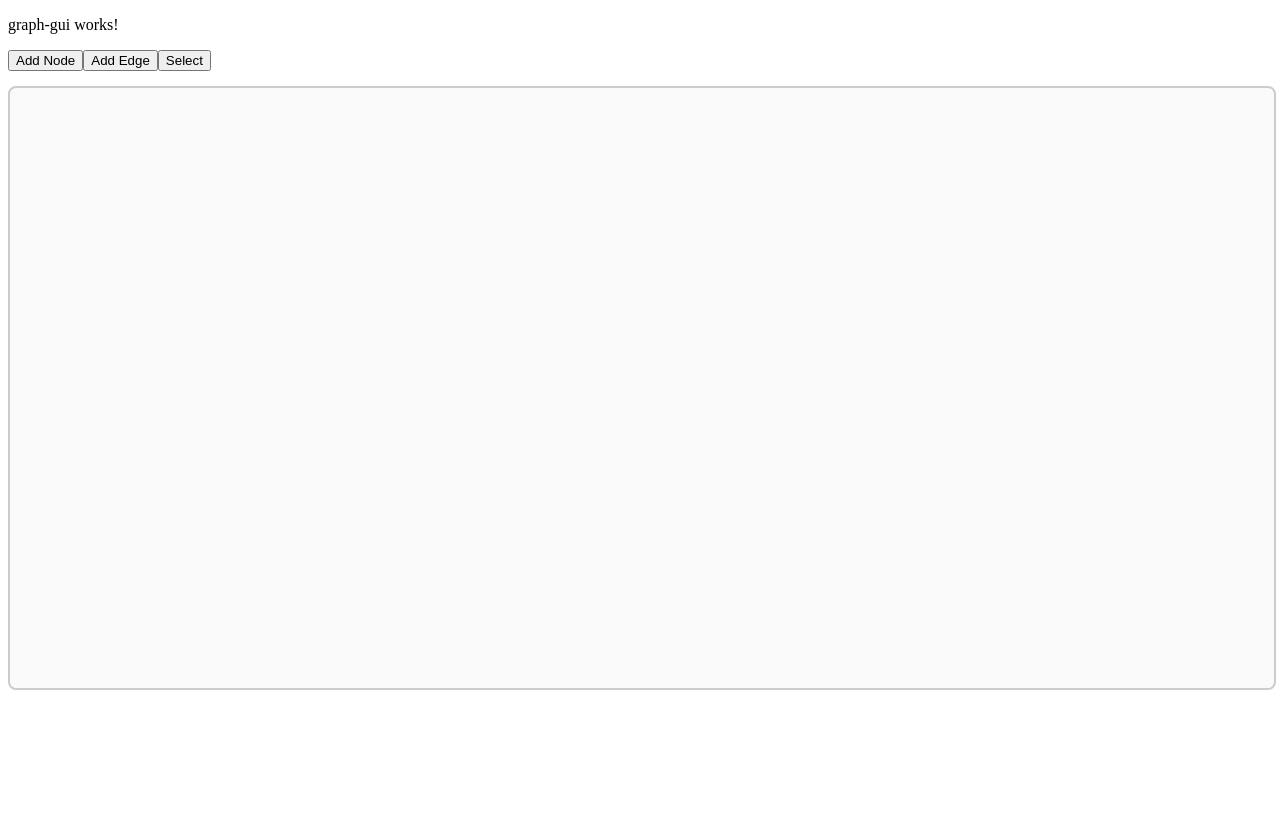
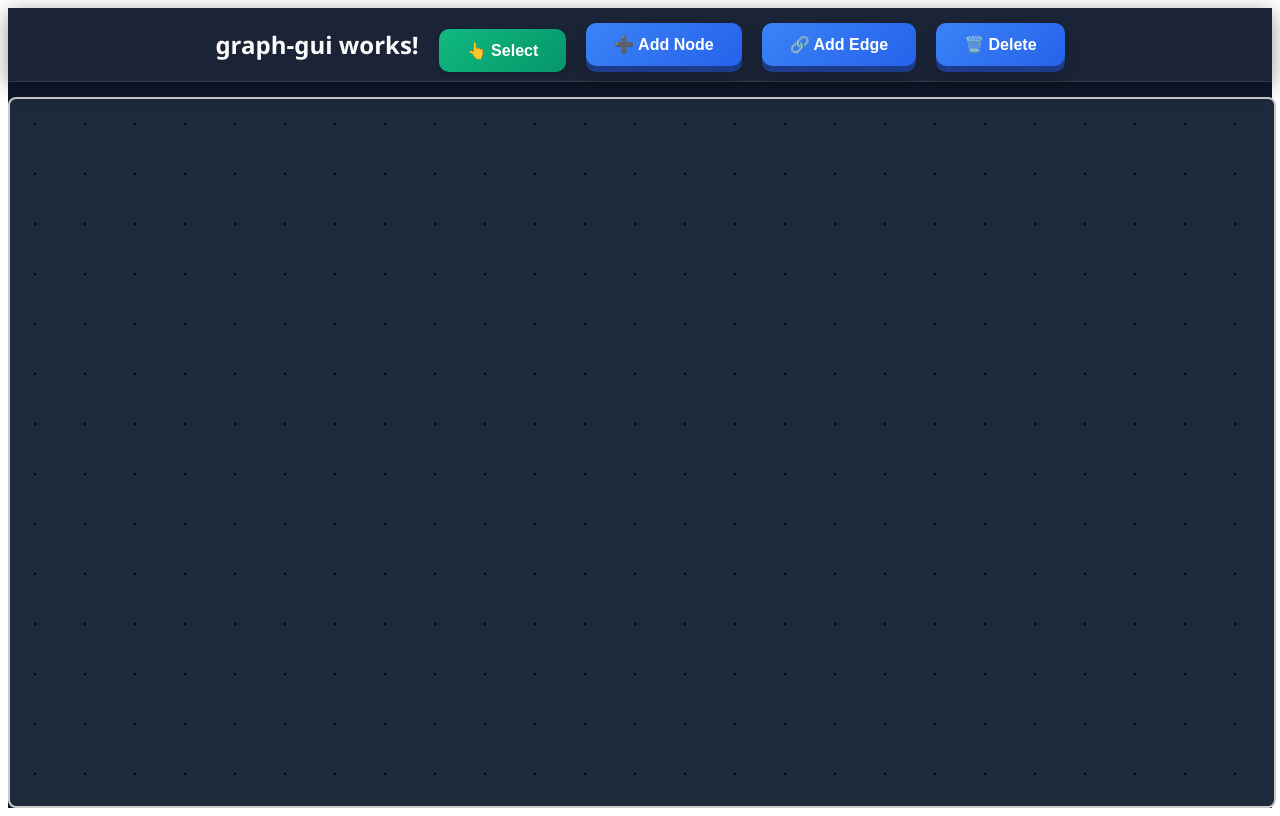
Before and after one commit to MohamedMahmoudAli5125/signal-flow-graph-solver, an Angular app in the folder signal-flow-graph-solver/: page / in a window 1280 px wide. Built offline with nearby package versions, Linux system fonts and the light colour scheme.

Commit message:
Vibe the style Bro 🤫

```diff
--- a/signal-flow-graph-solver/src/app/components/graph-gui/graph-gui.css
+++ b/signal-flow-graph-solver/src/app/components/graph-gui/graph-gui.css
@@ -6,3 +6,72 @@
   margin-top: 15px;
   background-color: #fafafa;
 }
+:host {
+  display: flex;
+  flex-direction: column;
+  height: 100vh;
+  font-family: 'Segoe UI', Tahoma, Geneva, Verdana, sans-serif;
+  background-color: #0f172a;
+  margin: 0;
+  padding: 0;
+}
+
+.controls {
+  display: flex;
+  justify-content: center;
+  align-items: center;
+  flex-wrap: wrap;
+  gap: 20px;
+  padding: 15px 25px;
+  background: rgba(30, 41, 59, 0.8);
+  backdrop-filter: blur(10px);
+  color: #fdfbfb;
+  border-bottom: 1px solid rgba(255, 255, 255, 0.1);
+  box-shadow: 0 4px 20px rgba(0, 0, 0, 0.4);
+  z-index: 10;
+}
+
+.controls h1 {
+  margin: 0;
+  font-size: 24px;
+}
+
+button {
+  position: relative;
+  padding: 12px 28px;
+  font-size: 16px;
+  font-weight: 600;
+  color: white;
+  background: linear-gradient(135deg, #3b82f6, #2563eb);
+  border: none;
+  border-radius: 10px;
+  cursor: pointer;
+  outline: none;
+  transition: all 0.2s cubic-bezier(0.4, 0, 0.2, 1);
+  box-shadow: 0 6px 0 #1e3a8a, 0 10px 15px rgba(0,0,0,0.2);
+}
+
+button:hover {
+  background: linear-gradient(135deg, #60a5fa, #3b82f6);
+  transform: translateY(-2px);
+  box-shadow: 0 8px 0 #1e3a8a, 0 12px 20px rgba(0,0,0,0.3);
+}
+
+button:active,
+button.active {
+  transform: translateY(6px) !important;
+  box-shadow: 0 0 0 #1e3a8a, 0 2px 5px rgba(0,0,0,0.2) !important;
+  background: linear-gradient(135deg, #10b981, #059669);
+  color: #fff;
+}
+
+
+
+.cy-container {
+  flex-grow: 1;
+  width: 100%;
+  background-color: #1e293b;
+
+  background-image: radial-gradient(rgb(0, 0, 0) 1.5px, transparent 1.5px);
+  background-size: 50px 50px;
+}
--- a/signal-flow-graph-solver/src/app/components/graph-gui/graph-gui.html
+++ b/signal-flow-graph-solver/src/app/components/graph-gui/graph-gui.html
@@ -1,8 +1,10 @@
-<p>graph-gui works!</p>
+
 <div class="controls">
-  <button (click)="addNode()">Add Node</button>
-  <button (click)="addEdge()">Add Edge</button>
-    <button (click)="select()">Select</button>
+    <h1>graph-gui works!</h1>
+    <button [class.active]="state === 'Select'" (click)="select()">👆 Select</button>
+    <button [class.active]="state === 'AddNode'" (click)="addNode()">➕ Add Node</button>
+    <button [class.active]="state === 'AddEdgeSource' || state === 'AddEdgeTarget'" (click)="addEdge()">🔗 Add Edge</button>
+    <button [class.active]="state === 'Delete'" (click)="delete()">🗑️ Delete</button>
 </div>
 
 <div #cy class="cy-container"></div>
--- a/signal-flow-graph-solver/src/app/components/graph-gui/graph-gui.ts
+++ b/signal-flow-graph-solver/src/app/components/graph-gui/graph-gui.ts
@@ -12,7 +12,7 @@ export class GraphGui implements AfterViewInit {
   private cy!: cytoscape.Core;
   private nodecounter = 1;
   private edgecounter = 1;
-  private state = "Select";
+  state = "Select";
   private sourceNode: any = null;
 
   ngAfterViewInit() {
@@ -37,7 +37,7 @@ export class GraphGui implements AfterViewInit {
         {
           selector: 'edge',
           style: {
-            width: 2,
+            width: 3,
             'line-color': '#ff4136',
             'target-arrow-color': '#ff4136',
             'target-arrow-shape': 'triangle',
@@ -46,6 +46,7 @@ export class GraphGui implements AfterViewInit {
             'text-rotation': 'autorotate',
             'text-margin-x': 0,
             'text-margin-y': -10,
+            color: '#ffffff',
           },
         },
         {
@@ -73,6 +74,11 @@ export class GraphGui implements AfterViewInit {
       });
     }
   }
+  if (this.state === "Delete") {
+    if (event.target !== this.cy) {
+      event.target.remove();
+    }
+  }
 });
 this.cy.on('tap','node', (event) => {
   if(this.state === "AddEdgeSource") {
@@ -81,15 +87,19 @@ this.cy.on('tap','node', (event) => {
   else if (this.state === "AddEdgeTarget") {
         const targetNode = event.target;
         const gain = prompt('Enter edge gain:', '1');
-          if (gain !== null) {
+          if (gain !== null && !isNaN(parseFloat(gain))) {
             this.cy.add({
               group: 'edges',
               data: {
         id: `e${this.edgecounter++}_${this.sourceNode.id()}_${targetNode.id()}`,
         source: this.sourceNode.id(),
         target: targetNode.id(),
-        gain: gain
-        },});}
+        gain: parseFloat(gain)
+        },});
+      }
+      else {
+        alert('Invalid gain value. Please enter a number.');
+      }
         this.state = "AddEdgeSource";
   }});
 
@@ -134,5 +144,8 @@ this.cy.on('mousemove',  (event) => {
       ghostNode.remove();
     }
   }
+  delete(){
+    this.state = "Delete";
+  }
 
 }
```
